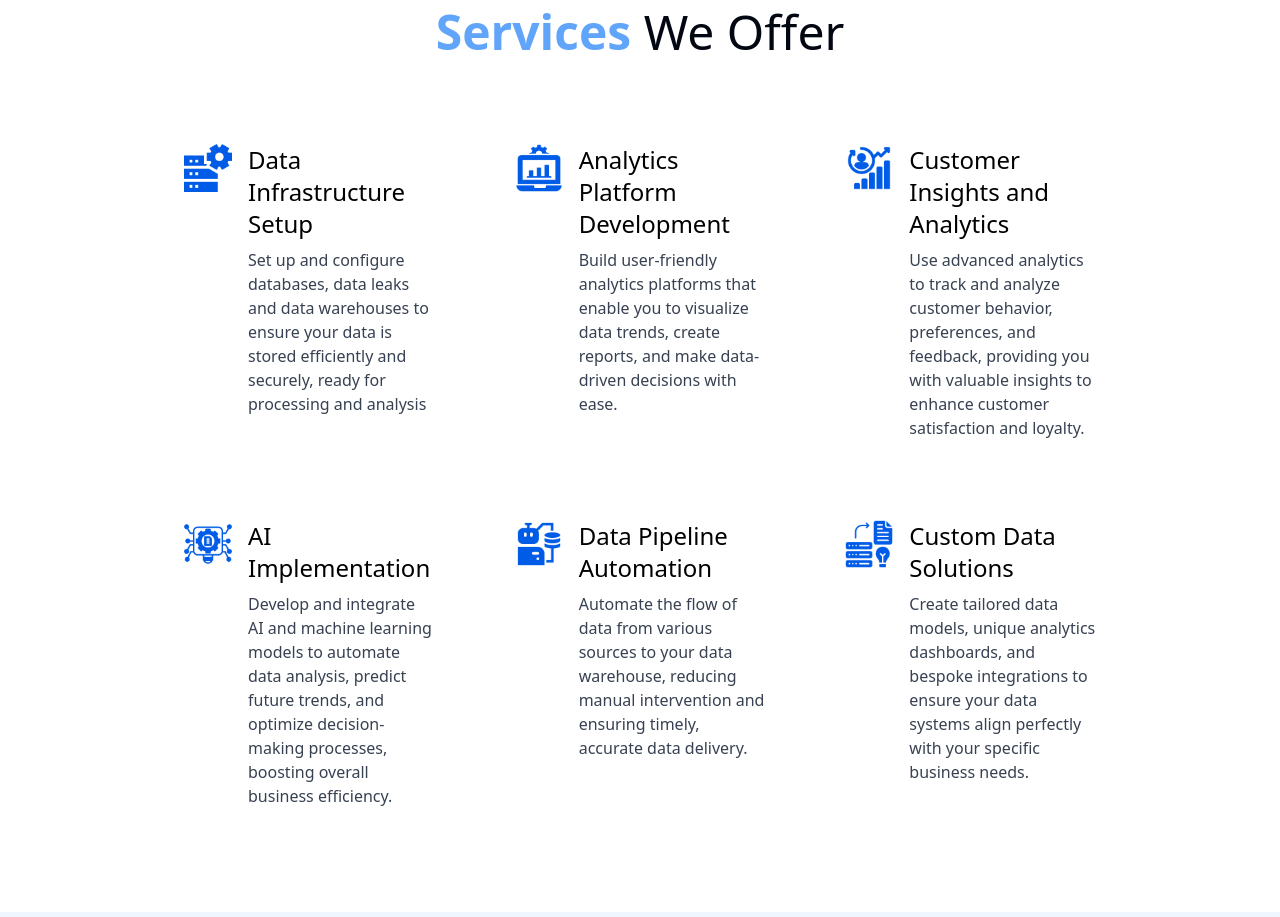
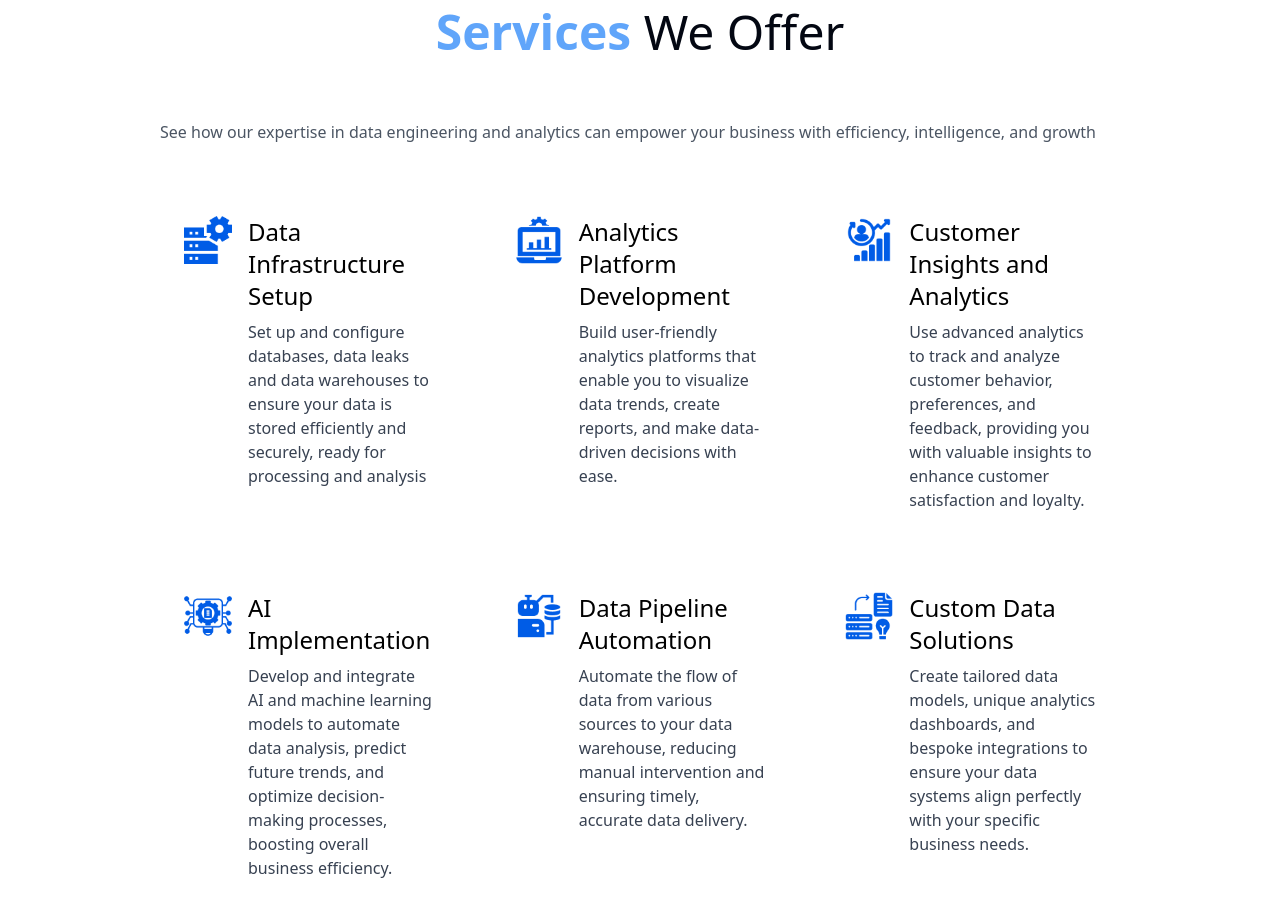
Before and after one commit to cfriedman2156/flowsense, a Next.js app: page / in a window 1280 px wide. Shown: the part 820-1737 px from the top of the page. Built offline with nearby package versions, Linux system fonts and the light colour scheme; a web font is replaced by a local one.

Commit message:
Update services.jsx

```diff
--- a/src/components/services.jsx
+++ b/src/components/services.jsx
@@ -48,6 +48,9 @@
                 <h2 className="text-3xl sm:text-4xl md:text-5xl mb-10 sm:mb-16 text-center">
                     <span className="text-blue-400 font-semibold">Services </span>We Offer
                 </h2>
+                <p className="text-sm sm:text-base text-gray-600 mb-10 sm:mb-12">
+                    See how our expertise in data engineering and analytics can empower your business with efficiency, intelligence, and growth
+                </p>
                 <div className="grid gap-6 sm:gap-8 grid-cols-1 sm:grid-cols-2 lg:grid-cols-3">
                     {services.map((service, index) => (
                         <ServiceCard key={index} {...service} />
```
